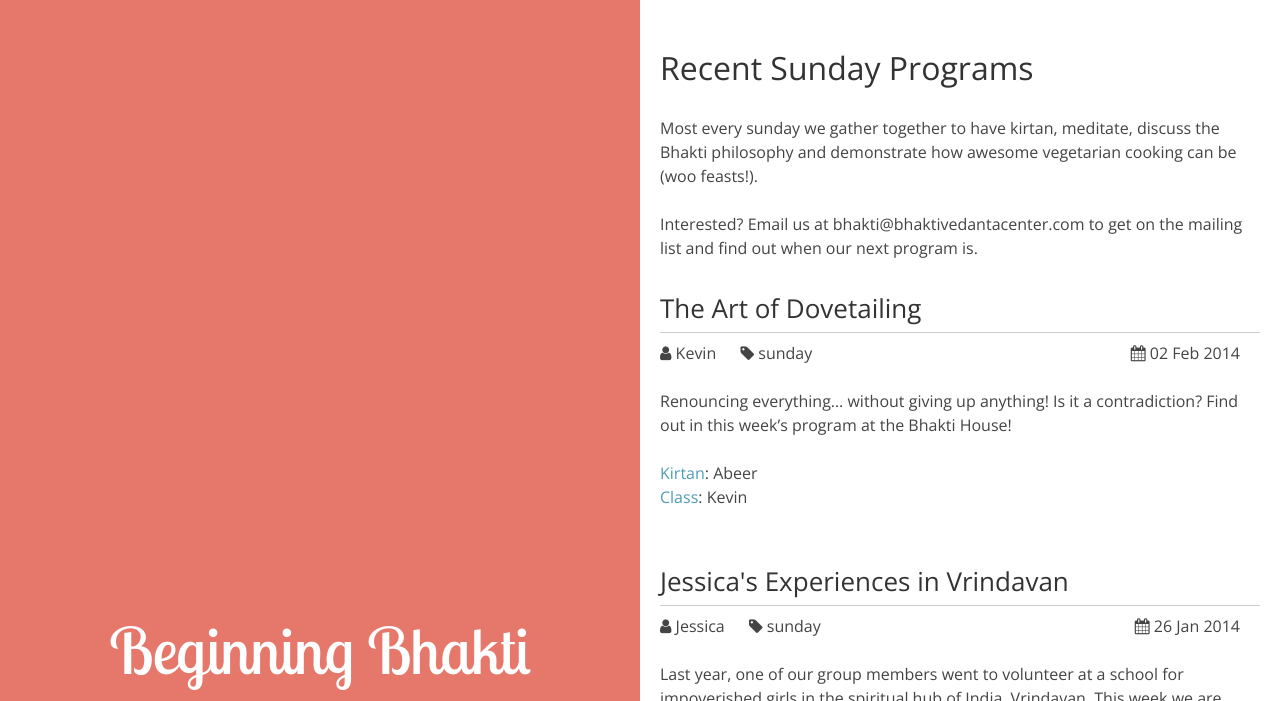
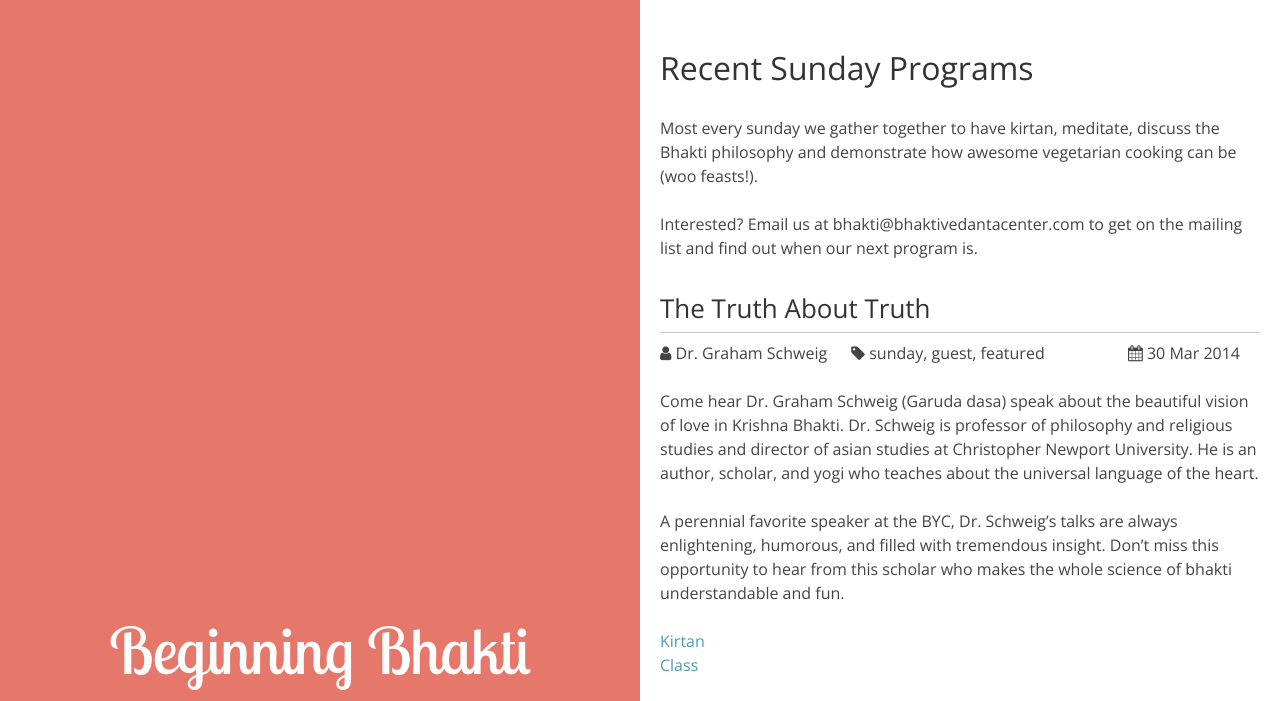
Before and after one commit to beginningbhakti/beginningbhakti.github.io, a Jekyll site: the page built from sunday/index.html, in a window 1280 px wide. Shown: the top 701 px of the page. Built offline with Jekyll 4.4.1, drawn with Linux system fonts in a browser that asks for light colours; nearby versions of some CDN libraries; Markdown is read by kramdown in place of the engine named in the settings; some of the changed text lies outside the part shown; grey boxes are pictures that could not be loaded.

Commit message:
Adding classes

```diff
--- /dev/null
+++ b/_posts/2014-02-09-The-Human-Life.markdown
@@ -0,0 +1,11 @@
+---
+layout: post
+title:  "The Human Life"
+author: Natasha
+tags: sunday
+---
+
+Natasha discussed the importance of the human form of life in this weeks installment of the BYC.
+
+- [Kirtan](https://s3.amazonaws.com/beginningbhakti/2014-02-09-The-Human-Life/Divyanam.Das.Kirtan.mp3): Divyanam Das
+- [Class](https://s3.amazonaws.com/beginningbhakti/2014-02-09-The-Human-Life/Natasha.Class.mp3): Natasha
--- /dev/null
+++ b/_posts/2014-03-02-Prayer-and-Bhakti-Yoga.markdown
@@ -0,0 +1,11 @@
+---
+layout: post
+title:  "Prayer and Bhakti Yoga"
+author: Mayapriya DD
+tags: sunday
+---
+
+Do Bhakti Yogis Pray? If so, what do they pray for? Mayapriya DD illuminates these questions and more!
+
+- [Kirtan](https://s3.amazonaws.com/beginningbhakti/2014-03-02-Prayer-and-Bhakti-Yoga/Prachi.Kirtan.mp3): Prachi
+- [Class](https://s3.amazonaws.com/beginningbhakti/2014-03-02-Prayer-and-Bhakti-Yoga/Mayapriya.DD.Class.mp3): Mayapriya DD
--- /dev/null
+++ b/_posts/2014-03-23-What-is-Positive-Thinking.markdown
@@ -0,0 +1,11 @@
+---
+layout: post
+title:  "What is Positive Thinking"
+author: Priya
+tags: sunday
+---
+
+To buy gold yet not be cheated, one must know what gold is. Similarly, when we talk about positive thinking, we must know what is positive and what is negative! In this talk, we will discuss positive thinking in the light of the Bhagavad Gita. In doing so, we will see how Bhakti Yoga is transcendental to mundane labels like optimistic or pessimistic and yet is simultaneously uplifting, logical, realistic and supremely positive!
+
+- [Kirtan](https://s3.amazonaws.com/beginningbhakti/2014-03-23-What-is-Positive-Thinking/swapna.kirtan.mp3): Swapna
+- [Class](https://s3.amazonaws.com/beginningbhakti/2014-03-23-What-is-Positive-Thinking/priya.class.mp3): Priya
--- /dev/null
+++ b/_posts/2014-03-30-The-Truth-About-Truth.markdown
@@ -0,0 +1,15 @@
+---
+layout: post
+title:  "The Truth About Truth"
+author: Dr. Graham Schweig
+tags: sunday guest featured
+---
+
+Come hear Dr. Graham Schweig (Garuda dasa) speak about the beautiful vision of love in Krishna Bhakti. Dr. Schweig is professor of philosophy and religious studies and director of asian studies at Christopher Newport University. He is an author, scholar, and yogi who teaches about the universal language of the heart.
+
+A perennial favorite speaker at the BYC, Dr. Schweig's talks are always enlightening, humorous, and filled with tremendous insight. Don't miss this opportunity to hear from this scholar who makes the whole science of bhakti understandable and fun.
+
+- [Kirtan](https://s3.amazonaws.com/beginningbhakti/2014-03-30-The-Truth-About-Truth/garuda.dasa.kirtan.mp3)
+- [Class](https://s3.amazonaws.com/beginningbhakti/2014-03-30-The-Truth-About-Truth/garuda.dasa.class.mp3)
+
+<iframe width="560" height="315" src="//www.youtube.com/embed/wYDqK6hsK-k" frameborder="0" allowfullscreen></iframe>
--- a/archived/index.html
+++ b/archived/index.html
@@ -11,6 +11,7 @@
     {% for post in site.posts %}
         <li>
         	<a href="{{ post.url }}">{{ post.title }}</a>
+            <span>({{ post.author }})</span>
 
 			{% for tag in post.tags %}
 				<span class="tag">#{{ tag }}</span>
```
Also changed, not shown: _posts/2014-01-12-Jayadvaita-Swami.markdown (renamed from _posts/2014-1-12-Jayadvaita-Swami.markdown), _posts/2014-01-19-Recap.markdown (renamed from _posts/2014-1-19-Recap.markdown), _posts/2014-01-26-Jessicas-experiance-in-vrindavan.markdown (renamed from _posts/2014-1-26-Jessicas-experiance-in-vrindavan.markdown), _posts/2014-02-02-Dovetailing.markdown (renamed from _posts/2014-2-2-Dovetailing.markdown).
